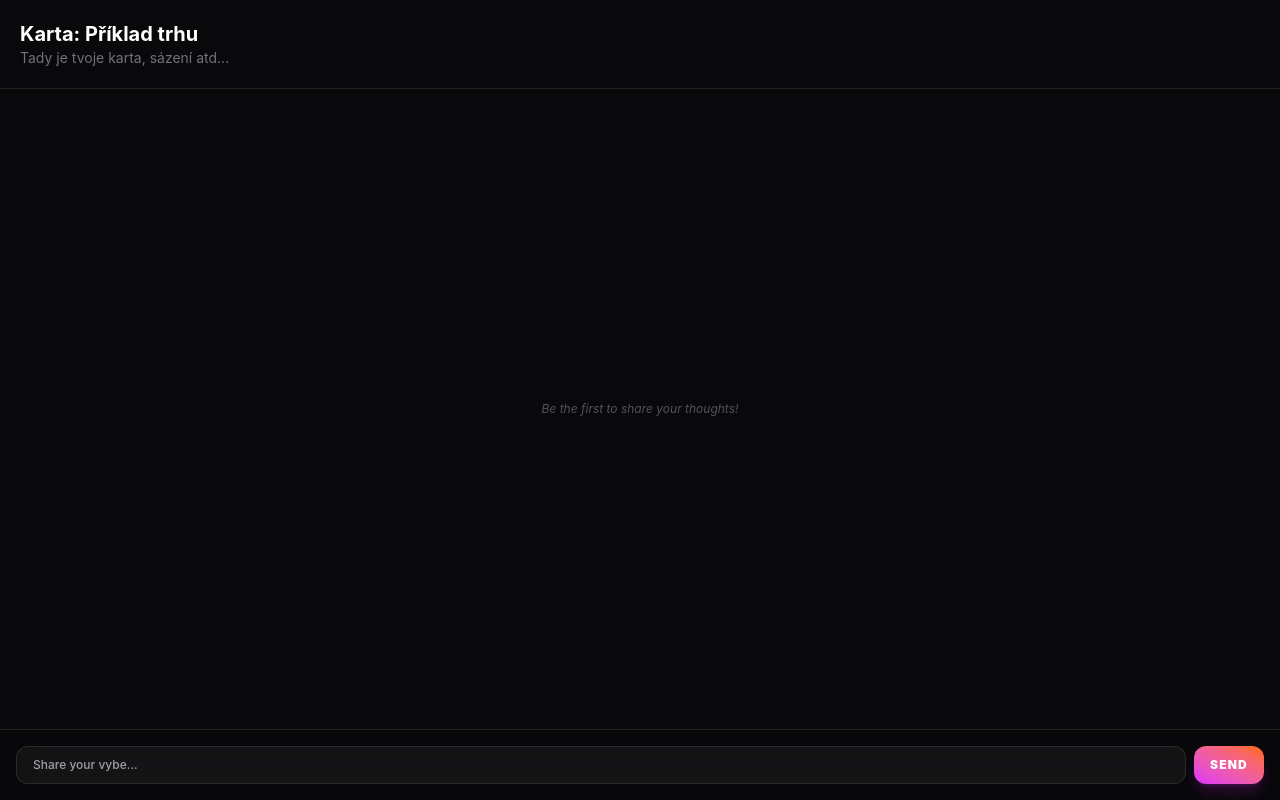
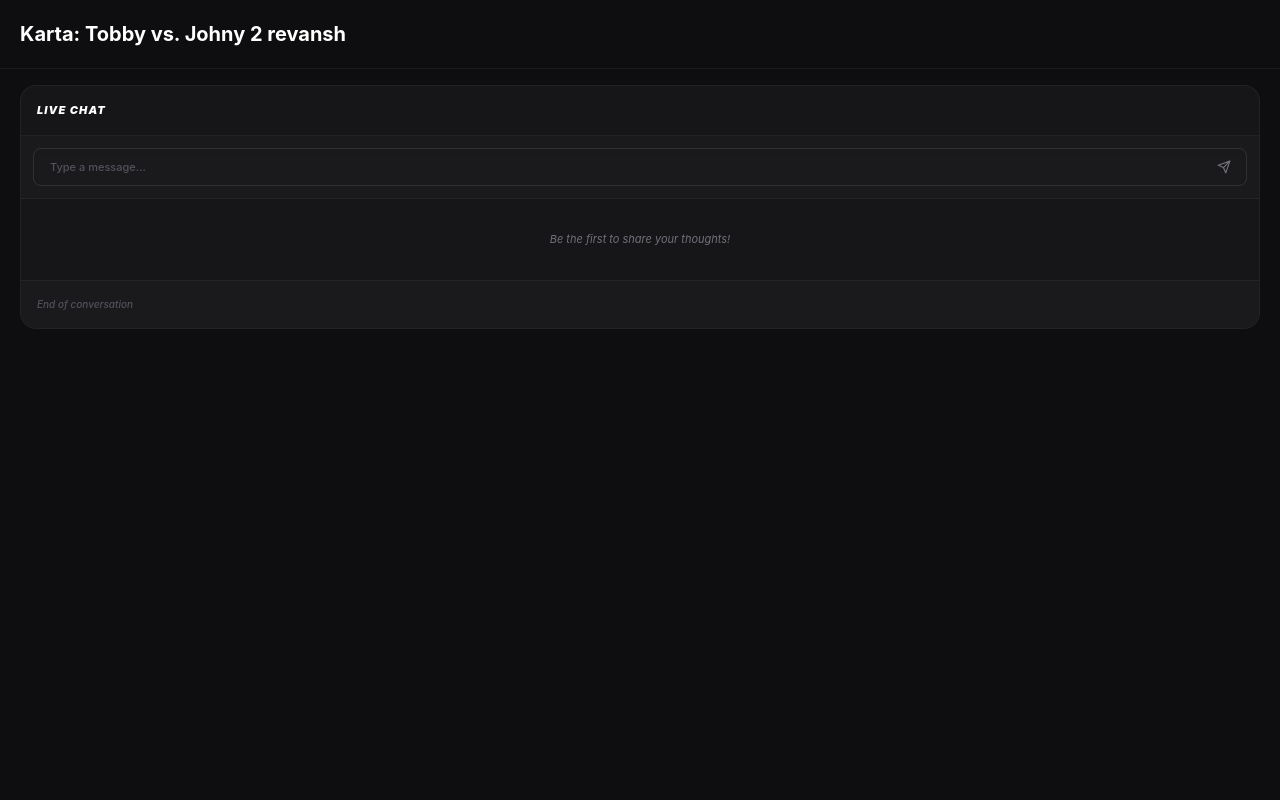
Before and after one commit to deorodesign/vibecheck, a Next.js app: page / in a window 1280 px wide. Built offline with nearby package versions, Linux system fonts and the light colour scheme.

Commit message:
Update page.tsx

```diff
--- a/app/page.tsx
+++ b/app/page.tsx
@@ -1,19 +1,22 @@
 "use client";
 
-import React, { useState } from 'react';
-import { useAppContext } from './context'; // Importujeme náš Context!
+import React, { useState, useRef } from 'react';
+import { useAppContext } from './context';
 
 export default function Page() {
-  // 1. VYTÁHNUTÍ DAT Z CONTEXTU
   const { chatMessages, sendChatMessage, toggleLikeMessage, myBets, currentUser } = useAppContext();
 
-  // 2. STAVY PRO CHAT
+  // STAVY PRO CHAT
   const [replyingTo, setReplyingTo] = useState<{ id: string, user: string } | null>(null);
+  const [visibleCount, setVisibleCount] = useState(10); // Polymarket styl: začínáme na 10
 
-  // ZDE SI DOSAĎ SVŮJ AKTUÁLNÍ TRH (pokud ho máš jinde, toto jen simuluje otevřenou kartu)
-  const currentMarket = { id: 1, title: "Příklad trhu" };
+  // Reference pro tlačítko "Back to top"
+  const chatTopRef = useRef<HTMLDivElement>(null);
 
-  // 3. POMOCNÉ FUNKCE PRO CHAT (Čas a Status)
+  // ZDE SI DOSAĎ SVŮJ AKTUÁLNÍ TRH
+  const currentMarket = { id: 1, title: "Tobby vs. Johny 2 revansh" };
+
+  // POMOCNÉ FUNKCE
   const timeAgo = (dateString: string) => {
     const now = new Date();
     const past = new Date(dateString);
@@ -41,75 +44,127 @@ export default function Page() {
     return null;
   };
 
-  // 4. FILTROVÁNÍ ZPRÁV
+  // ZPRACOVÁNÍ ZPRÁV (Filtrování, Řazení a Oříznutí)
   const marketMessages = chatMessages?.filter((msg: any) => msg.marketId === currentMarket.id) || [];
   const mainMessages = marketMessages.filter((msg: any) => !msg.parentId);
 
-  // 5. SAMOTNÉ VYKRESLENÍ STRÁNKY (Tady začíná to HTML)
+  // OPRAVENO: přidáno : any k a i b
+  const sortedMainMessages = [...mainMessages].sort((a: any, b: any) => new Date(b.timestamp).getTime() - new Date(a.timestamp).getTime());
+
+  // Vezmeme jen tolik zpráv, kolik aktuálně chceme vidět
+  const visibleMessages = sortedMainMessages.slice(0, visibleCount);
+
+  // Funkce pro plynulé odrolování nahoru
+  const scrollToTop = () => {
+    chatTopRef.current?.scrollIntoView({ behavior: 'smooth' });
+  };
+
   return (
-    <div className="flex flex-col h-screen bg-white dark:bg-zinc-950">
+    <div className="flex flex-col h-screen bg-black dark:bg-[#0e0e10]">
 
-      {/* Tady máš asi svůj zbytek stránky (hlavička, grafy, sázení) */}
-      <div className="p-5 border-b border-zinc-200 dark:border-white/10">
-        <h1 className="text-xl font-bold">Karta: {currentMarket.title}</h1>
-        <p className="text-sm text-zinc-500">Tady je tvoje karta, sázení atd...</p>
+      {/* Místo pro tvou hlavičku a kartu */}
+      <div className="p-5 border-b border-white/5">
+        <h1 className="text-xl font-bold text-white">Karta: {currentMarket.title}</h1>
       </div>
 
       {/* --- ZAČÁTEK CHATU --- */}
-      <div className="flex-1 overflow-y-auto p-5 flex flex-col gap-5 text-xs hide-scrollbar">
-        {mainMessages.length === 0 && (
-          <div className="text-center text-zinc-400 dark:text-zinc-600 my-auto italic">
+      <div className="flex flex-col bg-[#161618] rounded-2xl border border-white/5 overflow-hidden mt-4 mx-5 mb-10">
+
+        {/* Kotva pro "Back to top" */}
+        <div ref={chatTopRef} />
+
+        <div className="p-4 border-b border-white/5">
+          <h2 className="text-[11px] font-black italic uppercase tracking-widest text-white">Live Chat</h2>
+        </div>
+
+        {/* INPUT PRO PSANÍ ZPRÁVY */}
+        <div className="p-3 border-b border-white/5 bg-[#1a1a1c]">
+          {replyingTo && (
+            <div className="flex items-center justify-between bg-white/5 px-3 py-1.5 rounded-t-lg border-x border-t border-white/5 text-[9px] font-medium text-zinc-400 mb-[-1px]">
+              <span>Replying to <span className="font-bold text-fuchsia-500">@{replyingTo.user}</span></span>
+              <button onClick={() => setReplyingTo(null)} className="hover:text-red-500 font-bold px-1">✕</button>
+            </div>
+          )}
+
+          <form
+            onSubmit={(e) => {
+              e.preventDefault();
+              const input = e.currentTarget.elements.namedItem('chatInput') as HTMLInputElement;
+              if (input.value.trim()) {
+                sendChatMessage(currentMarket.id, input.value, currentUser.name, currentUser.avatar, replyingTo ? replyingTo.id : null);
+                input.value = '';
+                setReplyingTo(null);
+                // Pokud uživatel napíše zprávu, automaticky chceme odscrollovat nahoru
+                scrollToTop();
+              }
+            }}
+            className="flex gap-2 relative"
+          >
+            <input
+              name="chatInput"
+              type="text"
+              placeholder={replyingTo ? "Write a reply..." : "Type a message..."}
+              className={`flex-1 bg-transparent border border-white/10 outline-none px-4 py-2.5 text-[11px] font-medium text-white placeholder:text-zinc-600 focus:border-white/20 transition-all shadow-inner ${replyingTo ? 'rounded-b-lg rounded-tr-lg' : 'rounded-lg'}`}
+            />
+            <button type="submit" className="absolute right-2 top-1/2 -translate-y-1/2 text-zinc-500 hover:text-white transition-colors p-2">
+              <svg width="14" height="14" viewBox="0 0 24 24" fill="none" stroke="currentColor" strokeWidth="2" strokeLinecap="round" strokeLinejoin="round"><line x1="22" y1="2" x2="11" y2="13"></line><polygon points="22 2 15 22 11 13 2 9 22 2"></polygon></svg>
+            </button>
+          </form>
+        </div>
+
+        {/* VÝPIS ZPRÁV */}
+        <div className="flex flex-col gap-4 p-4">
+          {sortedMainMessages.length === 0 && (
+            <div className="text-center text-zinc-500 my-4 italic text-[11px]">
               Be the first to share your thoughts!
             </div>
           )}
 
-        {mainMessages.map((msg: any) => {
+          {visibleMessages.map((msg: any) => {
             const userBadge = getUserBetStatus(msg.user, currentMarket.id);
-          const replies = marketMessages.filter((r: any) => r.parentId === msg.id);
+
+            // OPRAVENO: přidáno : any k a i b
+            const replies = marketMessages
+              .filter((r: any) => r.parentId === msg.id)
+              .sort((a: any, b: any) => new Date(a.timestamp).getTime() - new Date(b.timestamp).getTime());
+
             const isLikedByMe = msg.likedBy?.includes(currentUser?.name);
 
             return (
-            <div key={msg.id} className="flex flex-col gap-2 animate-in fade-in slide-in-from-bottom-2 duration-300">
+              <div key={msg.id} className="flex flex-col gap-1.5 animate-in fade-in slide-in-from-top-2 duration-300">
 
                 {/* HLAVNÍ ZPRÁVA */}
                 <div className="flex items-start gap-2">
                   {msg.avatar ? (
-                  <img src={msg.avatar} alt={msg.user} className="w-6 h-6 rounded-full object-cover mt-1 flex-shrink-0 shadow-sm" />
+                    <img src={msg.avatar} alt={msg.user} className="w-5 h-5 rounded-full object-cover mt-0.5 flex-shrink-0 shadow-sm" />
                   ) : (
-                  <div className="w-6 h-6 rounded-full bg-gradient-to-tr from-fuchsia-500 to-orange-500 mt-1 flex-shrink-0 opacity-80 shadow-sm" />
+                    <div className="w-5 h-5 rounded-full bg-gradient-to-tr from-fuchsia-500 to-orange-500 mt-0.5 flex-shrink-0 opacity-80 shadow-sm" />
                   )}
 
                   <div className="flex flex-col gap-1 w-full">
-                  <div className="flex items-center gap-2 flex-wrap">
-                    <span className={`font-black uppercase tracking-widest text-[10px] ${msg.color || 'text-fuchsia-500'}`}>{msg.user}</span>
-                    <span className="text-[9px] text-zinc-400 font-medium">{timeAgo(msg.timestamp)}</span>
+                    <div className="flex items-center gap-2 flex-wrap mb-0.5">
+                      <span className={`font-black uppercase tracking-widest text-[9px] ${msg.color || 'text-fuchsia-500'}`}>{msg.user}</span>
+                      <span className="text-[8px] text-zinc-500 font-medium">{timeAgo(msg.timestamp)}</span>
 
-                    {userBadge === 'VYBE' && (
-                      <span className="px-1.5 py-[1px] rounded bg-green-500/10 border border-green-500/20 text-[8px] font-black text-green-500 uppercase tracking-widest italic">Vybe</span>
-                    )}
-                    {userBadge === 'NO_VYBE' && (
-                      <span className="px-1.5 py-[1px] rounded bg-red-500/10 border border-red-500/20 text-[8px] font-black text-red-500 uppercase tracking-widest italic">No Vybe</span>
-                    )}
-                    {userBadge === 'HEDGED' && (
-                      <span className="px-1.5 py-[1px] rounded bg-purple-500/10 border border-purple-500/20 text-[8px] font-black text-purple-500 uppercase tracking-widest italic">Hedged</span>
-                    )}
+                      {userBadge === 'VYBE' && <span className="px-1.5 py-[1px] rounded bg-green-500/10 border border-green-500/20 text-[7px] font-black text-green-500 uppercase tracking-widest italic">Vybe</span>}
+                      {userBadge === 'NO_VYBE' && <span className="px-1.5 py-[1px] rounded bg-red-500/10 border border-red-500/20 text-[7px] font-black text-red-500 uppercase tracking-widest italic">No Vybe</span>}
+                      {userBadge === 'HEDGED' && <span className="px-1.5 py-[1px] rounded bg-purple-500/10 border border-purple-500/20 text-[7px] font-black text-purple-500 uppercase tracking-widest italic">Hedged</span>}
                     </div>
 
-                  <span className="text-zinc-700 dark:text-zinc-300 font-medium leading-relaxed bg-zinc-100 dark:bg-white/5 p-3 rounded-2xl rounded-tl-sm border border-zinc-200 dark:border-white/10 inline-block w-fit max-w-[95%]">
+                    <span className="text-zinc-300 font-medium leading-relaxed bg-white/5 px-3 py-2 rounded-xl rounded-tl-sm border border-white/5 inline-block w-fit max-w-[95%] text-[11px]">
                       {msg.text}
                     </span>
 
-                  {/* AKCE: LIKE A REPLY */}
-                  <div className="flex items-center gap-4 mt-0.5 ml-1">
+                    <div className="flex items-center gap-3 mt-0.5 ml-1">
                       <button
                         onClick={() => toggleLikeMessage(msg.id, currentUser.name)}
-                      className={`text-[10px] font-bold flex items-center gap-1 transition-colors ${isLikedByMe ? 'text-fuchsia-500' : 'text-zinc-400 hover:text-zinc-600 dark:hover:text-zinc-200'}`}
+                        className={`text-[9px] font-bold flex items-center gap-1 transition-colors ${isLikedByMe ? 'text-fuchsia-500' : 'text-zinc-500 hover:text-zinc-300'}`}
                       >
                         ♥ {msg.likedBy?.length > 0 && msg.likedBy.length}
                       </button>
                       <button
                         onClick={() => setReplyingTo({ id: msg.id, user: msg.user })}
-                      className="text-[10px] font-bold text-zinc-400 hover:text-zinc-600 dark:hover:text-zinc-200 transition-colors"
+                        className="text-[9px] font-bold text-zinc-500 hover:text-zinc-300 transition-colors"
                       >
                         Reply
                       </button>
@@ -119,34 +174,34 @@ export default function Page() {
 
                 {/* ODPOVĚDI */}
                 {replies.length > 0 && (
-                <div className="flex flex-col gap-3 ml-8 pl-3 border-l-2 border-zinc-100 dark:border-white/5 mt-1">
+                  <div className="flex flex-col gap-2 ml-7 pl-2.5 border-l border-white/10 mt-1">
                     {replies.map((reply: any) => {
                       const replyBadge = getUserBetStatus(reply.user, currentMarket.id);
                       const isReplyLikedByMe = reply.likedBy?.includes(currentUser?.name);
 
                       return (
-                      <div key={reply.id} className="flex items-start gap-2">
+                        <div key={reply.id} className="flex items-start gap-1.5 animate-in fade-in duration-300">
                           {reply.avatar ? (
-                          <img src={reply.avatar} alt={reply.user} className="w-5 h-5 rounded-full object-cover mt-0.5 flex-shrink-0 shadow-sm" />
+                            <img src={reply.avatar} alt={reply.user} className="w-4 h-4 rounded-full object-cover mt-0.5 flex-shrink-0" />
                           ) : (
-                          <div className="w-5 h-5 rounded-full bg-gradient-to-tr from-blue-500 to-cyan-500 mt-0.5 flex-shrink-0 opacity-80 shadow-sm" />
+                            <div className="w-4 h-4 rounded-full bg-gradient-to-tr from-blue-500 to-cyan-500 mt-0.5 flex-shrink-0 opacity-80" />
                           )}
                           <div className="flex flex-col gap-0.5 w-full">
-                          <div className="flex items-center gap-2 flex-wrap">
-                            <span className="font-black uppercase tracking-widest text-[9px] text-zinc-600 dark:text-zinc-400">{reply.user}</span>
-                            <span className="text-[8px] text-zinc-400 font-medium">{timeAgo(reply.timestamp)}</span>
+                            <div className="flex items-center gap-1.5 flex-wrap">
+                              <span className="font-black uppercase tracking-widest text-[8px] text-zinc-400">{reply.user}</span>
+                              <span className="text-[7px] text-zinc-500 font-medium">{timeAgo(reply.timestamp)}</span>
 
                               {replyBadge === 'VYBE' && <span className="text-[7px] font-black text-green-500 uppercase tracking-widest italic">Vybe</span>}
                               {replyBadge === 'NO_VYBE' && <span className="text-[7px] font-black text-red-500 uppercase tracking-widest italic">No Vybe</span>}
                               {replyBadge === 'HEDGED' && <span className="text-[7px] font-black text-purple-500 uppercase tracking-widest italic">Hedged</span>}
                             </div>
-                          <span className="text-zinc-600 dark:text-zinc-300 font-medium leading-relaxed bg-zinc-50 dark:bg-white-[0.02] p-2 rounded-xl rounded-tl-sm border border-zinc-100 dark:border-white/5 inline-block w-fit max-w-[100%] text-[11px]">
+                            <span className="text-zinc-300 font-medium leading-relaxed bg-white/[0.02] px-2.5 py-1.5 rounded-xl rounded-tl-sm border border-white/5 inline-block w-fit max-w-[100%] text-[10px]">
                               {reply.text}
                             </span>
 
                             <button
                               onClick={() => toggleLikeMessage(reply.id, currentUser.name)}
-                            className={`text-[9px] font-bold flex items-center gap-1 mt-0.5 ml-1 transition-colors ${isReplyLikedByMe ? 'text-fuchsia-500' : 'text-zinc-400 hover:text-zinc-600 dark:hover:text-zinc-200'}`}
+                              className={`text-[9px] font-bold flex items-center gap-1 mt-0.5 ml-1 transition-colors ${isReplyLikedByMe ? 'text-fuchsia-500' : 'text-zinc-500 hover:text-zinc-300'}`}
                             >
                               ♥ {reply.likedBy?.length > 0 && reply.likedBy.length}
                             </button>
@@ -161,37 +216,30 @@ export default function Page() {
           })}
         </div>
 
-      {/* INPUT PRO PSANÍ ZPRÁVY */}
-      <div className="p-4 border-t border-zinc-200 dark:border-white/10 bg-white/50 dark:bg-zinc-950/50 backdrop-blur-xl">
-        {replyingTo && (
-          <div className="flex items-center justify-between bg-zinc-100 dark:bg-white/10 px-3 py-1.5 rounded-t-lg border-x border-t border-zinc-200 dark:border-white/10 text-[10px] font-medium text-zinc-500 dark:text-zinc-400 mb-[-1px]">
-            <span>Replying to <span className="font-bold text-fuchsia-500">@{replyingTo.user}</span></span>
-            <button onClick={() => setReplyingTo(null)} className="hover:text-red-500 font-bold px-1">✕</button>
-          </div>
+        {/* TLAČÍTKA SHOW MORE & BACK TO TOP */}
+        <div className="p-4 border-t border-white/5 flex items-center justify-between bg-[#1a1a1c]">
+          {sortedMainMessages.length > visibleCount ? (
+            <button
+              onClick={() => setVisibleCount(prev => prev + 10)}
+              className="px-4 py-2 bg-white/5 hover:bg-white/10 text-white rounded-lg text-[10px] font-bold uppercase tracking-widest transition-colors border border-white/5"
+            >
+              Show more ({sortedMainMessages.length - visibleCount} left)
+            </button>
+          ) : (
+            <span className="text-[10px] text-zinc-600 font-medium italic">End of conversation</span>
           )}
 
-        <form
-          onSubmit={(e) => {
-            e.preventDefault();
-            const input = e.currentTarget.elements.namedItem('chatInput') as HTMLInputElement;
-            if (input.value.trim()) {
-              sendChatMessage(currentMarket.id, input.value, currentUser.name, currentUser.avatar, replyingTo ? replyingTo.id : null);
-              input.value = '';
-              setReplyingTo(null);
-            }
-          }}
-          className="flex gap-2"
+          {visibleCount >= 5 && sortedMainMessages.length > 0 && (
+            <button
+              onClick={scrollToTop}
+              className="text-[10px] text-zinc-500 hover:text-white font-bold uppercase tracking-widest flex items-center gap-1 transition-colors"
             >
-          <input
-            name="chatInput"
-            type="text"
-            placeholder={replyingTo ? "Write a reply..." : "Share your vybe..."}
-            className={`flex-1 bg-zinc-100 dark:bg-white/5 border border-zinc-200 dark:border-white/10 outline-none px-4 py-2.5 text-xs font-medium text-zinc-900 dark:text-white placeholder:text-zinc-400 focus:border-fuchsia-500/50 transition-all shadow-inner ${replyingTo ? 'rounded-b-xl rounded-tr-xl' : 'rounded-xl'}`}
-          />
-          <button type="submit" className="bg-gradient-to-tr from-fuchsia-500 to-orange-500 text-white px-4 py-2.5 rounded-xl text-xs font-black uppercase tracking-widest shadow-lg shadow-fuchsia-500/20 hover:shadow-fuchsia-500/40 hover:-translate-y-0.5 transition-all">
-            Send
+              Back to top
+              <svg width="12" height="12" viewBox="0 0 24 24" fill="none" stroke="currentColor" strokeWidth="2" strokeLinecap="round" strokeLinejoin="round"><path d="M18 15l-6-6-6 6"/></svg>
             </button>
-        </form>
+          )}
+        </div>
+
       </div>
       {/* --- KONEC CHATU --- */}
 
```
Lines whose indentation alone changed are shown as unchanged.
